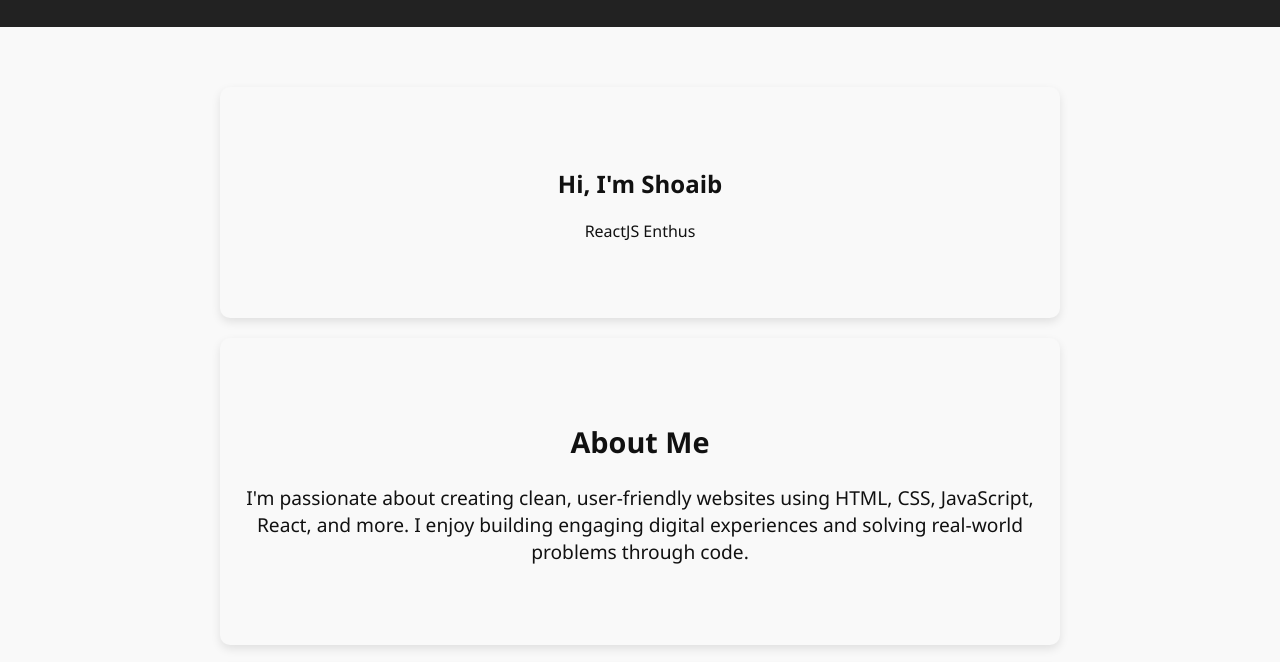
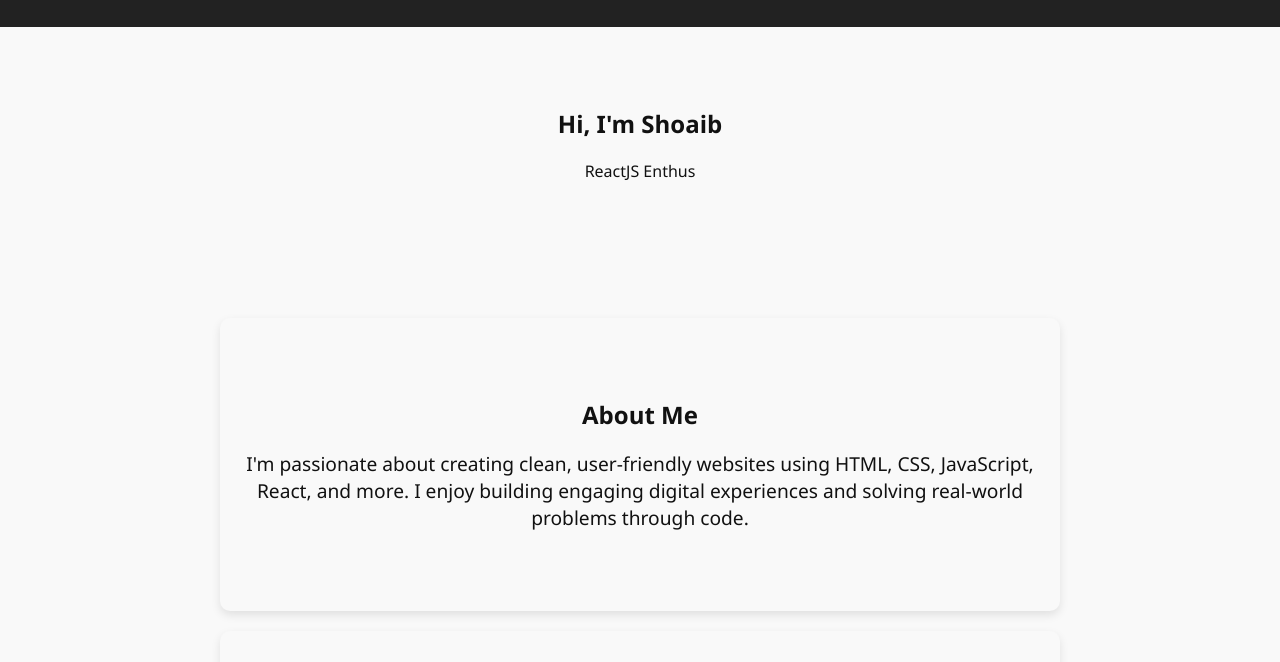
Before and after one commit to ShoaibJarwar/CodeAlpha-Portfolio, a plain HTML site: page index.html in a window 1280 px wide. Shown: the part 66-728 px from the top of the page. Drawn offline with Linux system fonts and the light colour scheme.

Commit message:
Portfolio

```diff
--- a/index.html
+++ b/index.html
@@ -34,13 +34,13 @@
       </ul>
     </nav>
 
+    <!-- Home -->
+    <section id="home">
+      <h2>Hi, I'm Shoaib</h2>
+      <p><span id="typing"></span></p>
+    </section>
+
     <section class="hero">
-      <!-- Home -->
-      <section id="home">
-        <h2>Hi, I'm Shoaib</h2>
-        <p><span id="typing"></span></p>
-      </section>
-
       <!-- About -->
       <section id="about">
         <h2>About Me</h2>
--- a/style.css
+++ b/style.css
@@ -69,27 +69,23 @@ nav ul li a {
   justify-content: center;
   align-items: center;
   gap: 20px;
-
 }
 
+#about, #skills{
+  border-radius: 10px;
+  box-shadow: 0 4px 10px rgba(0,0,0,0.1);
+  max-width: 800PX;
+}
 
-#about, #typing p{
+#about p{
   font-weight: 400;
   font-size: larger;
-}
-
-#home, #about, #skills{
-  box-shadow: 0 4px 10px rgba(0, 0, 0, 0.1);
-  border-radius: 10px;
-  /* max-width: 800px; */
-  width: 800px;
 }
 
 section {
   padding: 60px 20px;
   background: var(--section-bg);
   text-align: center;
-  /* box-shadow: 0 4px 10px rgba(0,0,0,0.1); */
 }
 
 .skill-list {
```
